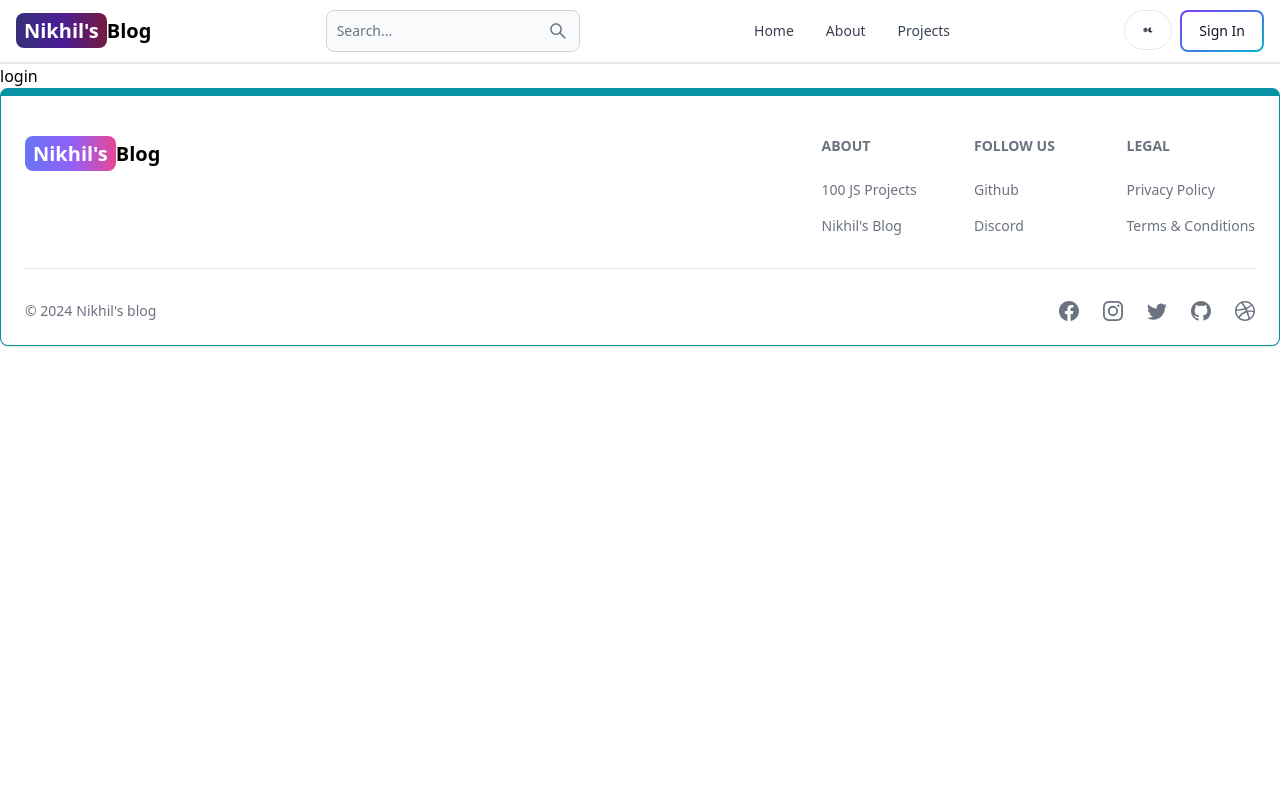
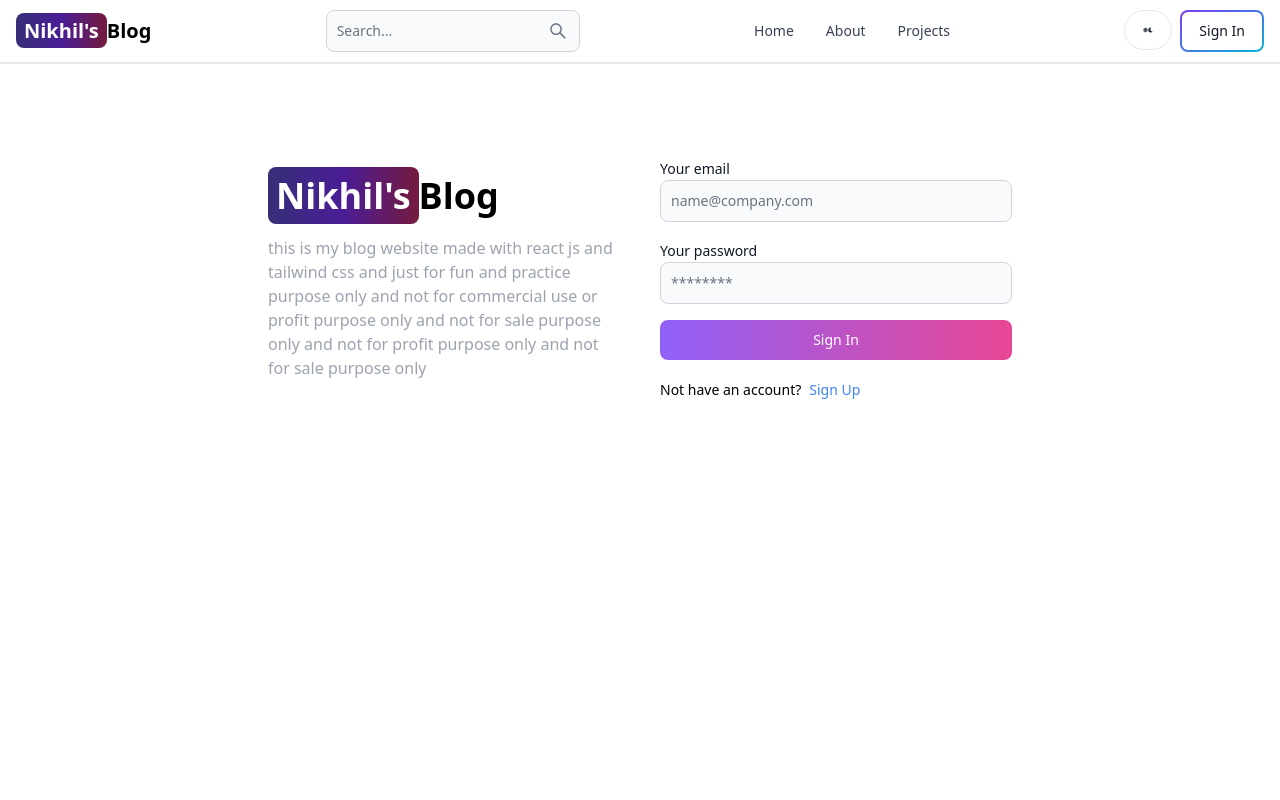
Before and after one commit to NikhilCyberk/mern_blog_app, a React (Vite) app in the folder client/: page /sign-in in a window 1280 px wide. Shown: the top 800 px of the page. Built offline with nearby package versions, Linux system fonts and the light colour scheme.

Commit message:
complete sign in

```diff
--- a/client/src/pages/Signin.jsx
+++ b/client/src/pages/Signin.jsx
@@ -1,10 +1,120 @@
-import React from "react";
+import { Alert, Button, Label, Spinner, TextInput } from "flowbite-react";
+import React, { useState } from "react";
+import { Link, useNavigate } from "react-router-dom";
 
 const Signin = () => {
+
+  const [formData, setFormData] = useState({});
+  const [errorMessage, setErrorMessage] = useState(null);
+  const [loading, setLoading] = useState(false);
+  const navigate = useNavigate();
+
+  const handleChange = (e) => {
+    setFormData({ ...formData, [e.target.id]: e.target.value.trim() });
+  };
+
+
+  const handleSubmit = async (e) => {
+    e.preventDefault();
+    if (!formData.email || !formData.password) {
+      return setErrorMessage('Please fill out all fields.');
+    }
+    try {
+      setLoading(true);
+      setErrorMessage(null);
+      const res = await fetch('/api/auth/signin', {
+        method: 'POST',
+        headers: { 'Content-Type': 'application/json' },
+        body: JSON.stringify(formData),
+      });
+      const data = await res.json();
+      if (data.success === false) {
+        return setErrorMessage(data.message);
+      }
+      setLoading(false);
+      if (res.ok) {
+        navigate('/');
+      }
+    } catch (error) {
+      setErrorMessage(error.message);
+      setLoading(false);
+    }
+  };
+
+
   return (
-    <div>
-      <h1>login</h1>
-    </div>
+    <>
+      <div className="min-h-screen mt-20">
+        <div className="flex p-3 max-w-3xl mx-auto flex-col md:flex-row md:items-center gap-10">
+          {/* left */}
+          <div className=" flex-1">
+            <Link to="/" className="font-bold dark:text-white text-4xl">
+              <span className="px-2 py-1 bg-gradient-to-r from-indigo-900 via-purple-900 to-pink-900 rounded-lg text-white">
+                Nikhil's
+              </span>
+              Blog
+            </Link>
+            <p className="text-gray-400 mt-5 ">
+              this is my blog website made with react js and tailwind css and
+              just for fun and practice purpose only and not for commercial use
+              or profit purpose only and not for sale purpose only and not for
+              profit purpose only and not for sale purpose only
+            </p>
+          </div>
+          {/* right */}
+          <div className="flex-1">
+            <form className="flex flex-col gap-4" on onSubmit={handleSubmit}>
+
+              <div>
+                <Label value="Your email" />
+                <TextInput
+                  type="email"
+                  placeholder="name@company.com"
+                  id="email" onChange={handleChange}
+                />
+
+
+              </div>
+              <div>
+                <Label value="Your password" />
+                <TextInput
+                  type="password"
+                  placeholder="********"
+                  id="password" onChange={handleChange}
+                />
+
+              </div>
+              <Button gradientDuoTone="purpleToPink" type="submit" disabled={loading}>
+                {
+                  loading ? (
+                    <>
+                      <Spinner size="sm" light={true} />
+                      <span className="pl-3">Loading...</span>
+                    </>
+                  ) : (
+                    "Sign In"
+                  )
+
+                }
+              </Button>
+            </form>
+            <div className="flex gap-2 text-sm mt-5">
+              <span>Not have an account?</span>
+              <Link to="/sign-up" className="text-blue-500">
+                Sign Up
+              </Link>
+            </div>
+            {
+              errorMessage && (
+                <Alert className="mt-5" color="failure">
+                  {errorMessage}
+                </Alert>
+              )
+            }
+          </div>
+        </div>
+      </div>
+    </>
   );
 };
 
```
Also changed, not shown: 1 other file (tests, documents, lock files or other folders).
